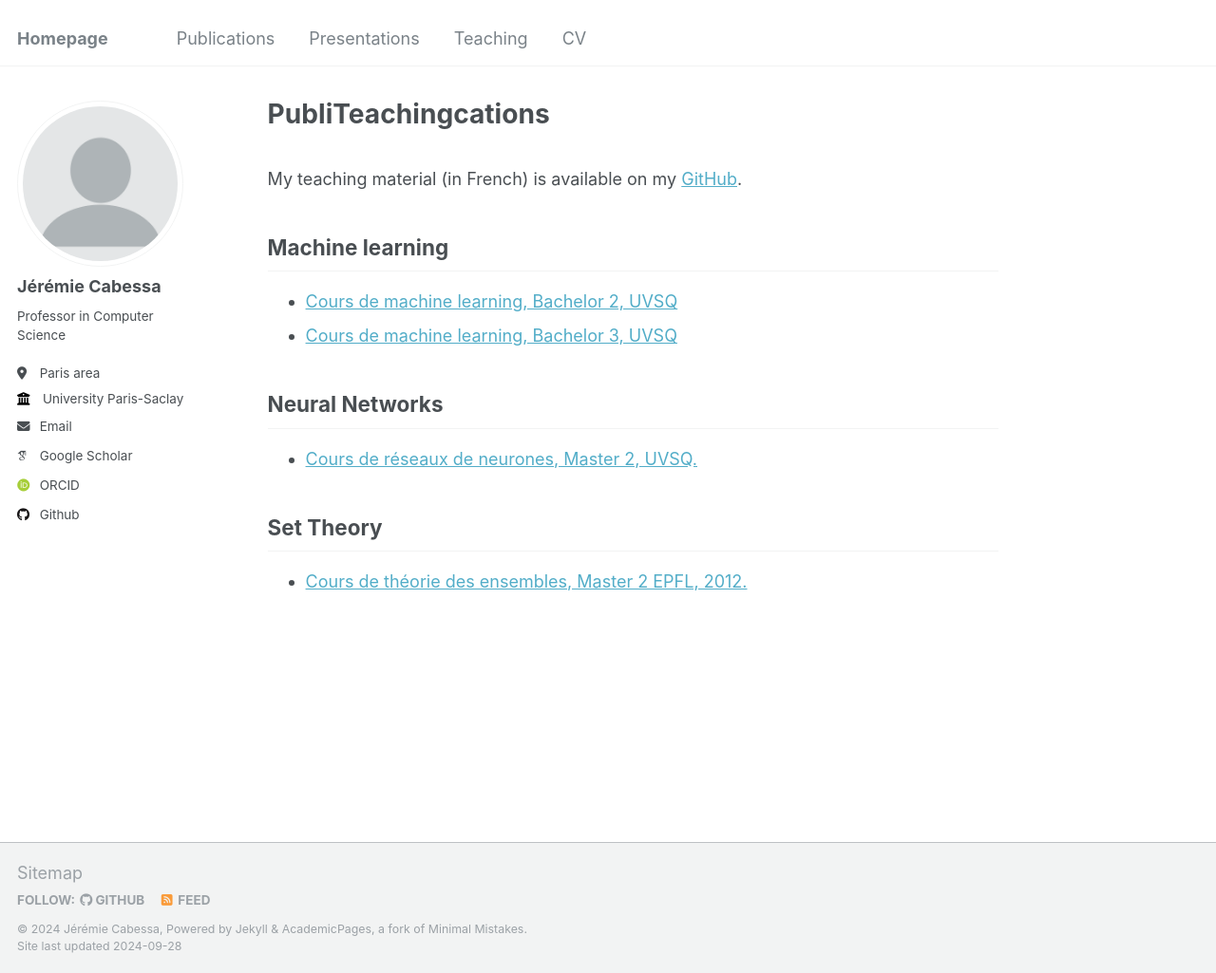
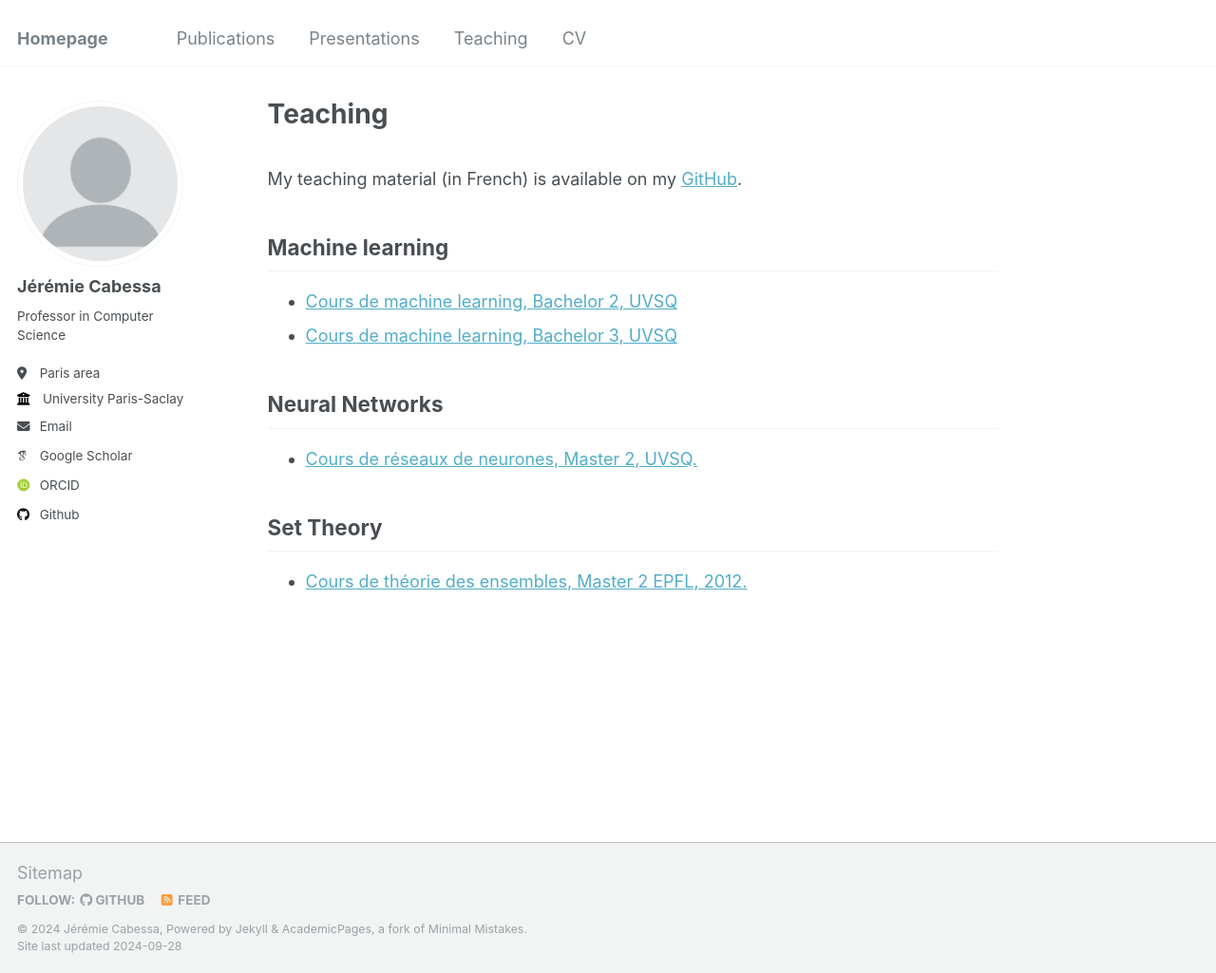
Before and after one commit to JeremCab/jeremcab.github.io, a Jekyll site: the page built from _pages/my_teaching.md, in a window 1280 px wide and 1025 px high. Shown: the whole window at 95% size. Built offline with Jekyll 4.4.1, drawn with Linux system fonts in a browser that asks for light colours; some web fonts are replaced.

Commit message:
Update config file for deployment

```diff
--- a/_config.yml
+++ b/_config.yml
@@ -13,9 +13,9 @@ title_separator          : "-"
 name                     : &name "Jérémie Cabessa"
 description              : &description "Professor in Computer Science"
 url                      : "https://jeremie-cabessa.github.io" # the base hostname & protocol for your site e.g. "https://mmistakes.github.io"
-baseurl                  : "" # the subpath of your site, e.g. "/blog"
+baseurl                  : "/jeremie-cabessa.github.io" # the subpath of your site, e.g. "/blog"
 repository               : "JeremCab/jeremie-cabessa.github.io"
-# theme                    : academicpages # XXX my addition
+theme                    : academicpages # XXX my addition
 
 # Site Author - The following control what appear as part of the author content on the side bar.
 #               If a field is blank the icon and link will not appear, otherwise it will be shown.
--- a/_pages/my_teaching.md
+++ b/_pages/my_teaching.md
@@ -1,6 +1,6 @@
 ---
 permalink: /my_teaching/
-title: "PubliTeachingcations"
+title: "Teaching"
 author_profile: true
 redirect_from:
   - "/nmp/"
```
